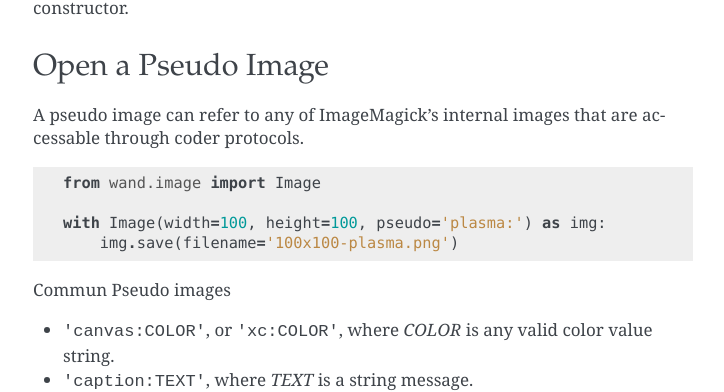
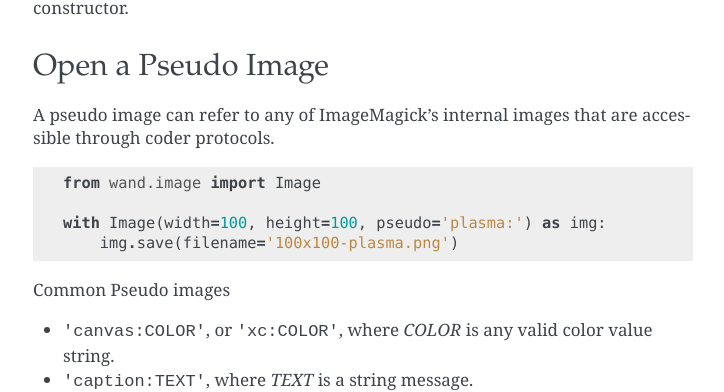
Before and after one commit to emcconville/wand, a Sphinx documentation site: the page built from docs/guide/read.rst, in a window 1280 px wide and 900 px high, scrolled down 2881 px. Shown: the part 157-549 px from the top of the window, without its empty margins (387-1111 px from the left). Built offline with Sphinx 7.4.7, drawn with Linux system fonts in a browser that asks for light colours; some web fonts are replaced; the version number could not be read and is left out.

Commit message:
docs: fix typos
Found via `codespell -S *.pdf -L hald,shepards`

```diff
--- a/docs/changes.rst
+++ b/docs/changes.rst
@@ -1282,7 +1282,7 @@
 - Added :meth:`Image.resize() <wand.image.BaseImage.resize>` method.
 - Added :meth:`Image.save() <wand.image.Image.save>` method.
 - Added :meth:`Image.clone() <wand.image.BaseImage.clone>` method.
-- Drawed `the pretty logo picture <_static/wand.png>`_
+- Drew `the pretty logo picture <_static/wand.png>`_
   (thanks to `Hyojin Choi <http://me2day.net/crocodile>`_).
 
 
--- a/docs/guide/read.rst
+++ b/docs/guide/read.rst
@@ -166,14 +166,14 @@
 -------------------
 
 A pseudo image can refer to any of ImageMagick's internal images that are
-accessable through coder protocols. ::
+accessible through coder protocols. ::
 
     from wand.image import Image
 
     with Image(width=100, height=100, pseudo='plasma:') as img:
         img.save(filename='100x100-plasma.png')
 
-Commun Pseudo images
+Common Pseudo images
 
 - ``'canvas:COLOR'``, or ``'xc:COLOR'``, where `COLOR` is any valid color value string.
 - ``'caption:TEXT'``, where `TEXT` is a string message.
--- a/docs/whatsnew/0.3.rst
+++ b/docs/whatsnew/0.3.rst
@@ -137,7 +137,7 @@
 :attr:`~wand.image.Image.channel_depths`, and
 :meth:`~wand.image.BaseImage.composite_channel()` are added in Wand 0.3.
 
-The following example makes the overlayed image (second,
+The following example makes the overlaid image (second,
 :file:`composite-channel-result.jpg`) from the original image (first,
 :file:`composite-channel.jpg`):
 
```
Also changed, not shown: docs/guide/draw.rst (+4 -4 lines), 2 other files.
